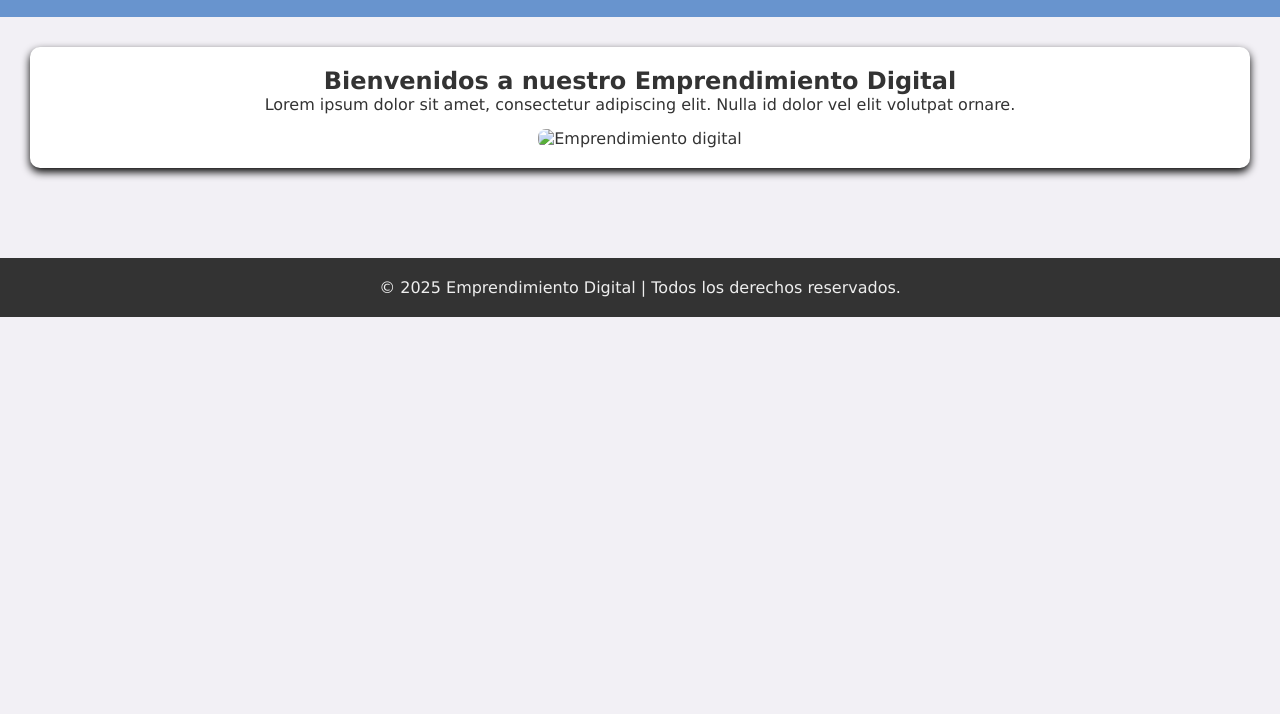
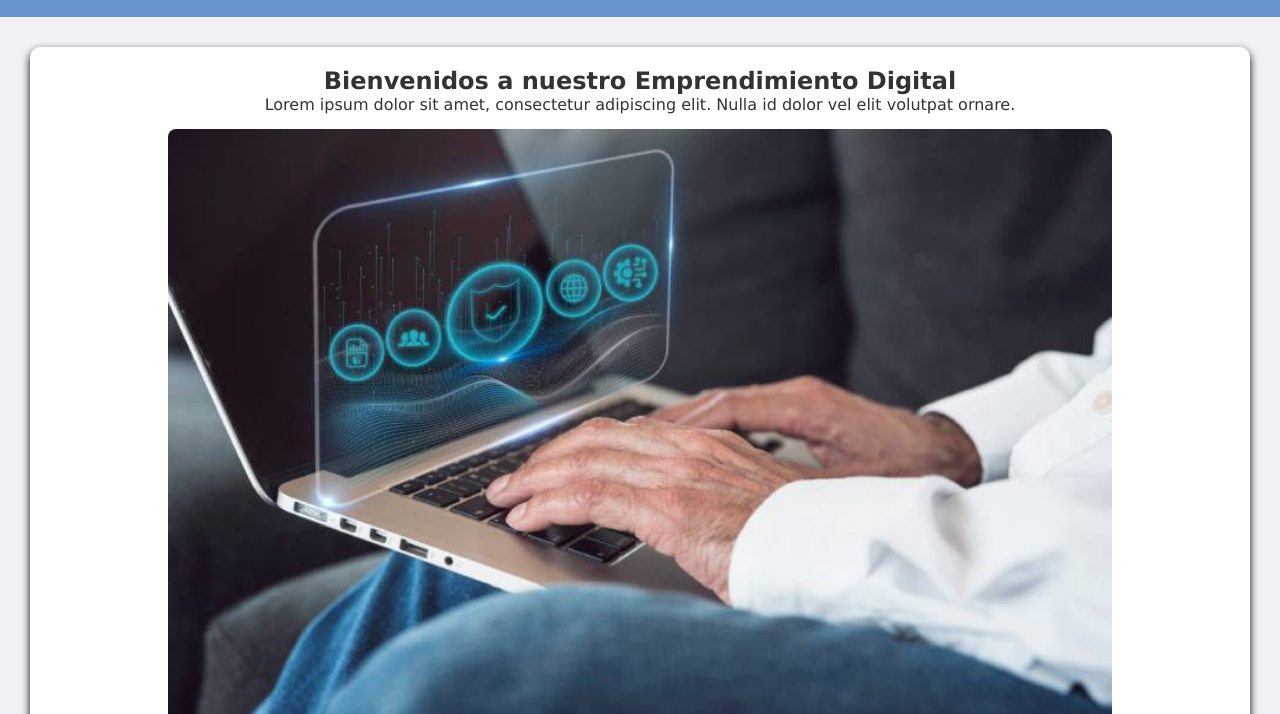
Before and after one commit to Mangel21R/laboratorio-css, a plain HTML site: page index.html in a window 1280 px wide. Shown: the part 86-800 px from the top of the page. Drawn offline with Linux system fonts and the light colour scheme.

```diff
--- a/css/estilos.css
+++ b/css/estilos.css
@@ -67,7 +67,7 @@ footer{
 }
 /*Estilos de imagenes*/
 img{
-    width: 100%;
+    width: 80%;
     height: auto;
     margin-top: 15px;
     border-radius: 8px;
--- a/index.html
+++ b/index.html
@@ -22,7 +22,7 @@
     <section>
         <h1>Bienvenidos a nuestro Emprendimiento Digital</h1>
         <p>Lorem ipsum dolor sit amet, consectetur adipiscing elit. Nulla id dolor vel elit volutpat ornare.</p>
-        <img src="img/servicio1.jpg" alt="Emprendimiento digital">
+        <img src="img/concepto-de-control-de-calidad-estandar-m (1).jpg" alt="Emprendimiento digital">
     </section>
 </main>
 
```
Also changed, not shown: img/concepto-de-control-de-calidad-estandar-m (1).jpg (added).
